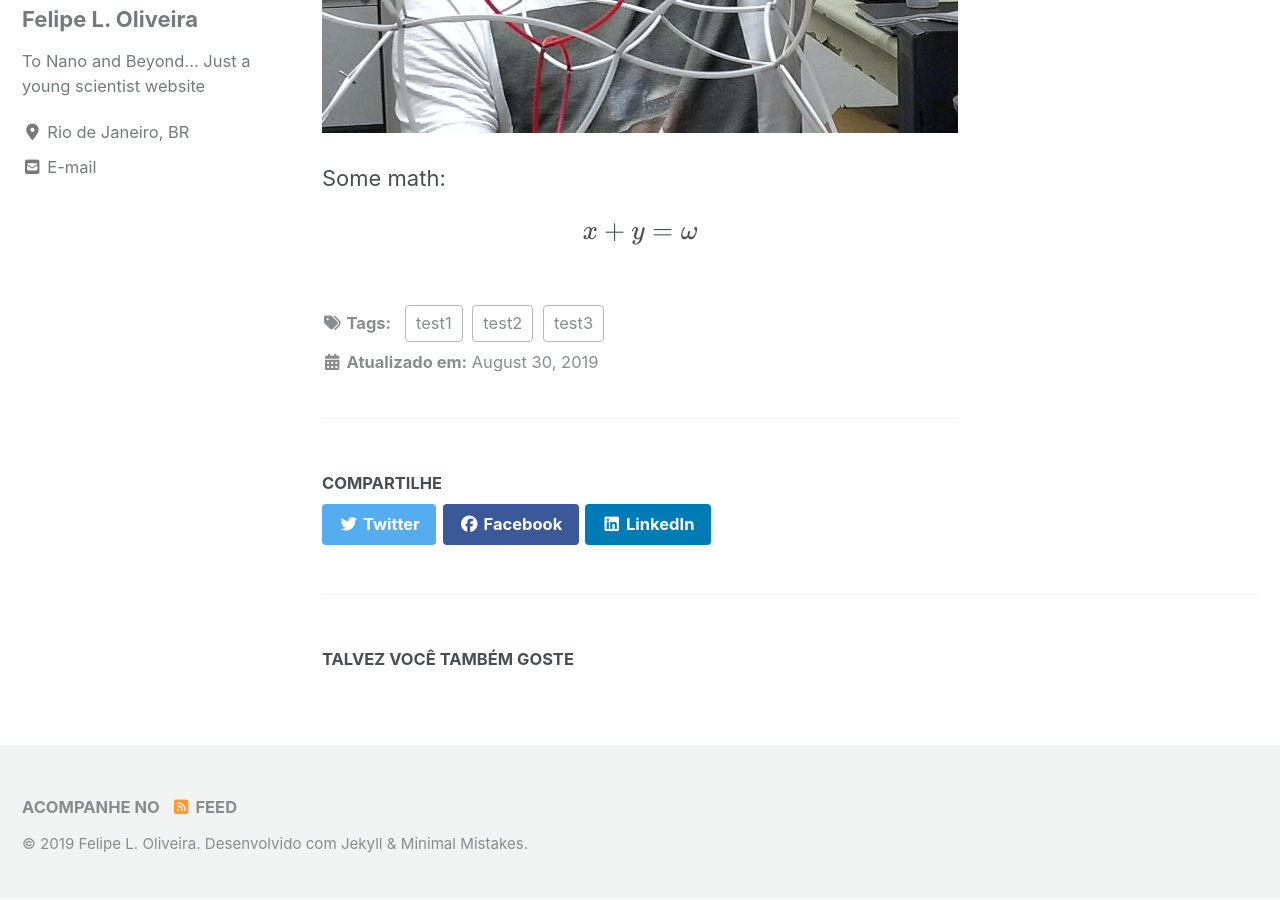
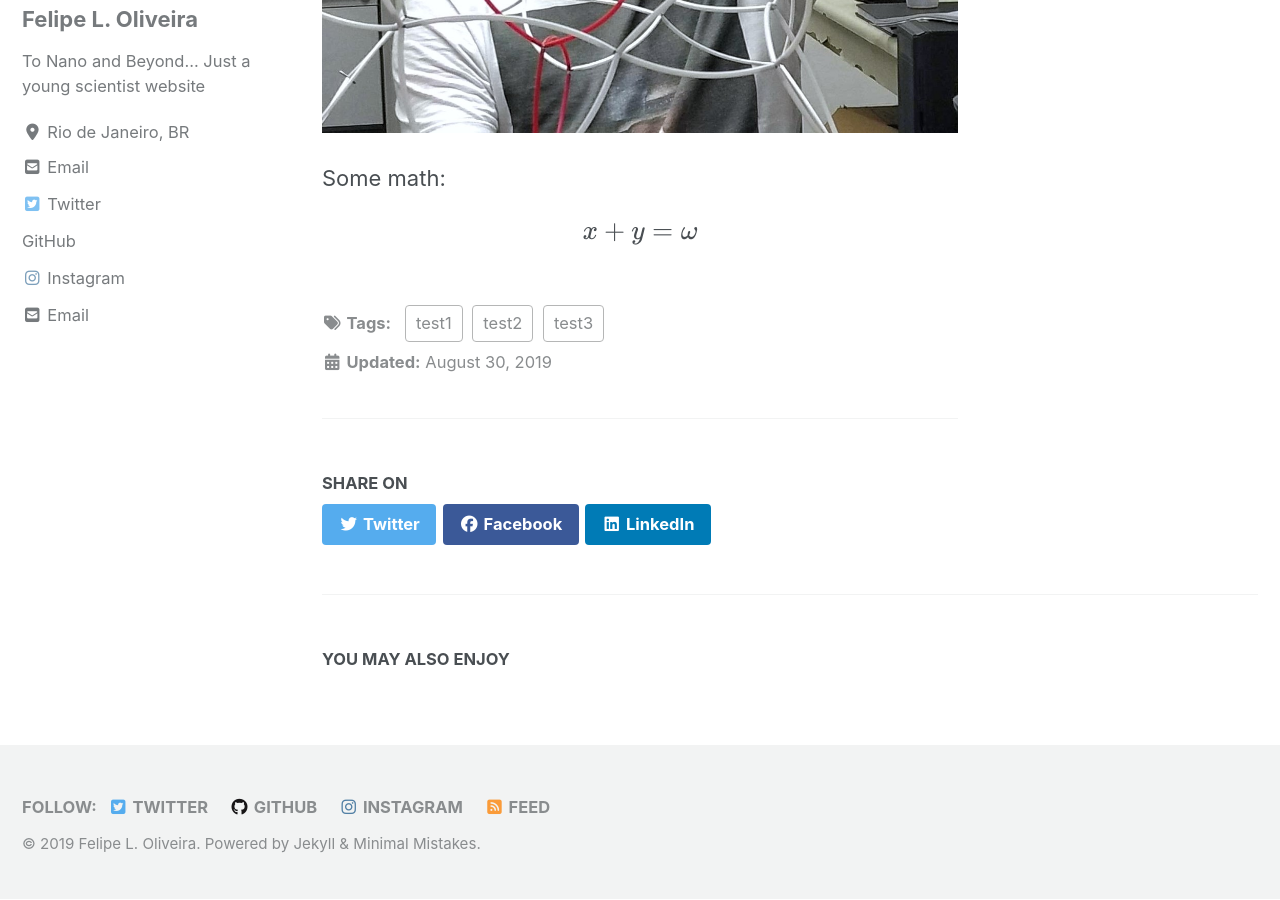
Before and after one commit to lipelopesoliveira/lipelopesoliveira.github.io, a Jekyll site: the page built from _posts/2019-08-30-first_post.md, in a window 1280 px wide and 900 px high, scrolled down 1856 px. Built offline with Jekyll 4.4.1, drawn with Linux system fonts in a browser that asks for light colours; cached includes are drawn as plain includes; nearby versions of some CDN libraries; formulas are drawn with MathJax 3; some of the changed lines change nothing that is shown; some of the changed text lies outside the part shown.

Commit message:
Update _config.yml

```diff
--- a/_config.yml
+++ b/_config.yml
@@ -15,12 +15,12 @@
 minimal_mistakes_skin    : "default" # "air", "aqua", "contrast", "dark", "dirt", "neon", "mint", "plum", "sunrise"
 
 # Site Settings
-locale                   : "pt-BR"
+locale                   : "en-US"
 title                    : "Felipe L. Oliveira"
 title_separator          : "-"
 subtitle                 : # site tagline that appears below site title in masthead
 name                     : "Felipe L. Oliveira"
-description              : "To nano and beyond... My personal website."
+description              : "To nano and beyond..."
 url                      : "https://lipelopesoliveira.github.io" # the base hostname & protocol for your site e.g. "https://mmistakes.github.io"
 baseurl                  : # the subpath of your site, e.g. "/blog"
 repository               : # GitHub username/repo-name e.g. "mmistakes/minimal-mistakes"
@@ -115,35 +115,35 @@ author:
   links:
     - label: "Email"
       icon: "fas fa-fw fa-envelope-square"
-      # url: mailto:felipe.lopes@nano.ufrj.br
+      url: mailto:felipe.lopes@nano.ufrj.br
     - label: "Website"
       icon: "fas fa-fw fa-link"
       # url: "https://lipelopesoliveira@github.io"
     - label: "Twitter"
       icon: "fab fa-fw fa-twitter-square"
-      # url: "https://twitter.com/FeliipeLopes"
+      url: "https://twitter.com/FeliipeLopes"
     - label: "Facebook"
       icon: "fab fa-fw fa-facebook-square"
       # url: "https://facebook.com/"
     - label: "GitHub"
       icon: "lipelopesoliveira"
-      # url: "https://lipelopesoliveira.github.io/"
+      url: "https://lipelopesoliveira.github.io/"
     - label: "Instagram"
       icon: "fab fa-fw fa-instagram"
-      # url: "https://instagram.com/lipelopesoliveira"
+      url: "https://instagram.com/lipelopesoliveira"
 
 # Site Footer
 footer:
   links:
     - label: "Twitter"
       icon: "fab fa-fw fa-twitter-square"
-      # url: "https://lipelopesoliveira@github.io"
+      url: "https://lipelopesoliveira@github.io"
     - label: "Facebook"
       icon: "fab fa-fw fa-facebook-square"
       # url:
     - label: "GitHub"
       icon: "fab fa-fw fa-github"
-      # url: http://lipelopesoliveira.github.io
+      url: http://lipelopesoliveira.github.io
     - label: "GitLab"
       icon: "fab fa-fw fa-gitlab"
       # url:
@@ -152,7 +152,7 @@ footer:
       # url:
     - label: "Instagram"
       icon: "fab fa-fw fa-instagram"
-      # url: "https://instagram.com/lipelopesoliveira"
+      url: "https://instagram.com/lipelopesoliveira"
 
 
 # Reading Files
```
